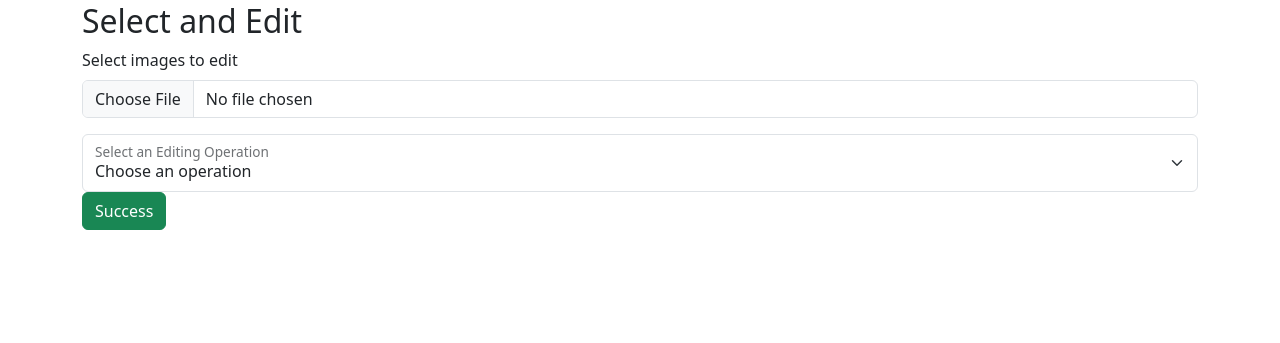
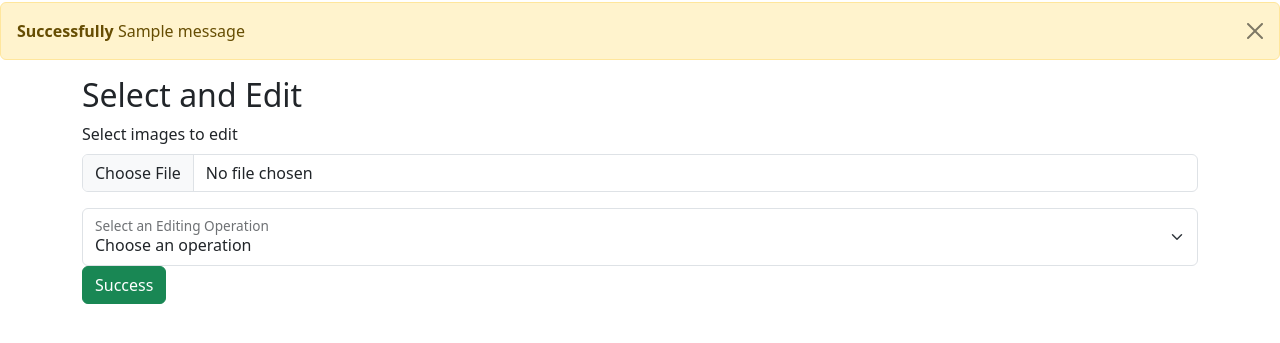
Before and after one commit to CodeWithMe04/Image-Editing-Tool, a Flask app: page / in a window 1280 px wide. Shown: the part 54-397 px from the top of the page. Run offline with Flask 3, Linux system fonts and the light colour scheme; one stand-in notice (Sample message) is shown.

Commit message:
HTML action

```diff
--- a/templates/index.html
+++ b/templates/index.html
@@ -1,17 +1,21 @@
 <!doctype html>
 <html lang="en">
+
 <head>
   <meta charset="utf-8">
   <meta name="viewport" content="width=device-width, initial-scale=1">
   <title>Image Editing</title>
   <link rel="shortcut icon" href="{{url_for('static', filename='favicon.ico')}}" type="image/x-icon">
-    <link href="https://cdn.jsdelivr.net/npm/bootstrap@5.3.2/dist/css/bootstrap.min.css" rel="stylesheet" integrity="sha384-T3c6CoIi6uLrA9TneNEoa7RxnatzjcDSCmG1MXxSR1GAsXEV/Dwwykc2MPK8M2HN" crossorigin="anonymous">
+  <link href="https://cdn.jsdelivr.net/npm/bootstrap@5.3.2/dist/css/bootstrap.min.css" rel="stylesheet"
+    integrity="sha384-T3c6CoIi6uLrA9TneNEoa7RxnatzjcDSCmG1MXxSR1GAsXEV/Dwwykc2MPK8M2HN" crossorigin="anonymous">
 </head>
+
 <body>
   <nav class="navbar navbar-expand-lg bg-dark-tertiary">
     <div class="container-fluid">
       <a class="navbar-brand" href="/">Editior</a>
-        <button class="navbar-toggler" type="button" data-bs-toggle="collapse" data-bs-target="#navbarSupportedContent" aria-controls="navbarSupportedContent" aria-expanded="false" aria-label="Toggle navigation">
+      <button class="navbar-toggler" type="button" data-bs-toggle="collapse" data-bs-target="#navbarSupportedContent"
+        aria-controls="navbarSupportedContent" aria-expanded="false" aria-label="Toggle navigation">
         <span class="navbar-toggler-icon"></span>
       </button>
       <div class="collapse navbar-collapse" id="navbarSupportedContent">
@@ -25,15 +29,28 @@
       </div>
     </div>
   </nav>
+
+  {% with messages = get_flashed_messages(with_categories=true) %}
+  {% if messages %}
+    {% for category, message in messages %}
+    <!-- <li class="{{ category }}"></li> -->
+    <div class="alert alert-warning alert-dismissible fade show" role="alert">
+      <strong>Successfully</strong> {{ message | safe }}
+      <button type="button" class="btn-close" data-bs-dismiss="alert" aria-label="Close"></button>
+    </div>
+    {% endfor %}
+  {% endif %}
+  {% endwith %}
+
   <div class="container">
     <h1 class="fs-2 text">Select and Edit</h1>
     <form action="/edit" method="post" enctype="multipart/form-data">
       <div class="mb-3">
         <label for="formFile" class="form-label">Select images to edit</label>
-          <input class="form-control" type="file" id="formFile">
+        <input class="form-control" name="file" type="file" id="formFile">
       </div>
       <div class="form-floating">
-          <select class="form-select" id="floatingSelect" aria-label="Floating label select example">
+        <select name="operation" class="form-select" id="floatingSelect" aria-label="Floating label select example">
           <option selected>Choose an operation</option>
           <option value="cpng">Convert to PNG</option>
           <option value="cgray">Convert to Greyscale</option>
@@ -47,6 +64,9 @@
       </div>
     </form>
   </div>
-    <script src="https://cdn.jsdelivr.net/npm/bootstrap@5.3.2/dist/js/bootstrap.bundle.min.js" integrity="sha384-C6RzsynM9kWDrMNeT87bh95OGNyZPhcTNXj1NW7RuBCsyN/o0jlpcV8Qyq46cDfL" crossorigin="anonymous"></script>
+  <script src="https://cdn.jsdelivr.net/npm/bootstrap@5.3.2/dist/js/bootstrap.bundle.min.js"
+    integrity="sha384-C6RzsynM9kWDrMNeT87bh95OGNyZPhcTNXj1NW7RuBCsyN/o0jlpcV8Qyq46cDfL"
+    crossorigin="anonymous"></script>
 </body>
+
 </html>
```
Lines whose indentation alone changed are shown as unchanged.
